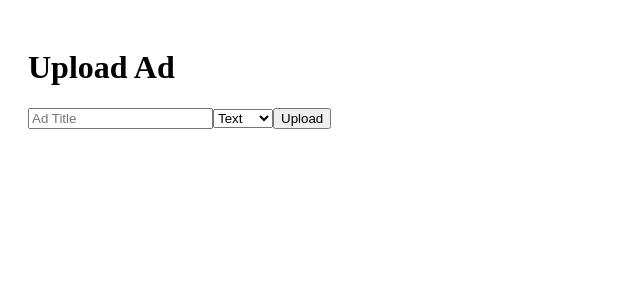
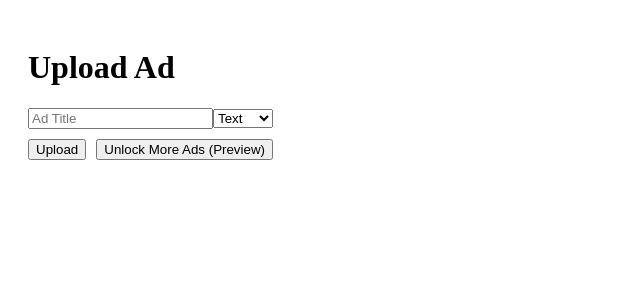
Before and after one commit to NeriGF/led-ad-dashboard, a Next.js app: page /upload in a window 1280 px wide. Shown: the top 300 px of the page, without its empty margins (0-640 px from the left). Built offline with nearby package versions, Linux system fonts and the light colour scheme; no server answers.

Commit message:
Update upload.tsx

```diff
--- a/src/pages/upload.tsx
+++ b/src/pages/upload.tsx
@@ -34,6 +34,15 @@ export default function UploadPage() {
     }
   };
 
+  const handleCheckout = async () => {
+    const res = await fetch('/api/create-checkout-session', {
+      method: 'POST',
+    });
+
+    const data = await res.json();
+    window.location.href = data.url;
+  };
+
   return (
     <div style={{ padding: 20 }}>
       <h1>Upload Ad</h1>
@@ -45,7 +54,12 @@ export default function UploadPage() {
       {type === "image" && (
         <input type="file" accept="image/*" onChange={(e) => setFile(e.target.files?.[0] || null)} />
       )}
-      <button onClick={handleUpload}>Upload</button>
+      <div style={{ marginTop: 10 }}>
+        <button onClick={handleUpload}>Upload</button>
+        <button onClick={handleCheckout} style={{ marginLeft: 10 }}>
+          Unlock More Ads (Preview)
+        </button>
+      </div>
       <p>{message}</p>
     </div>
   );
```
